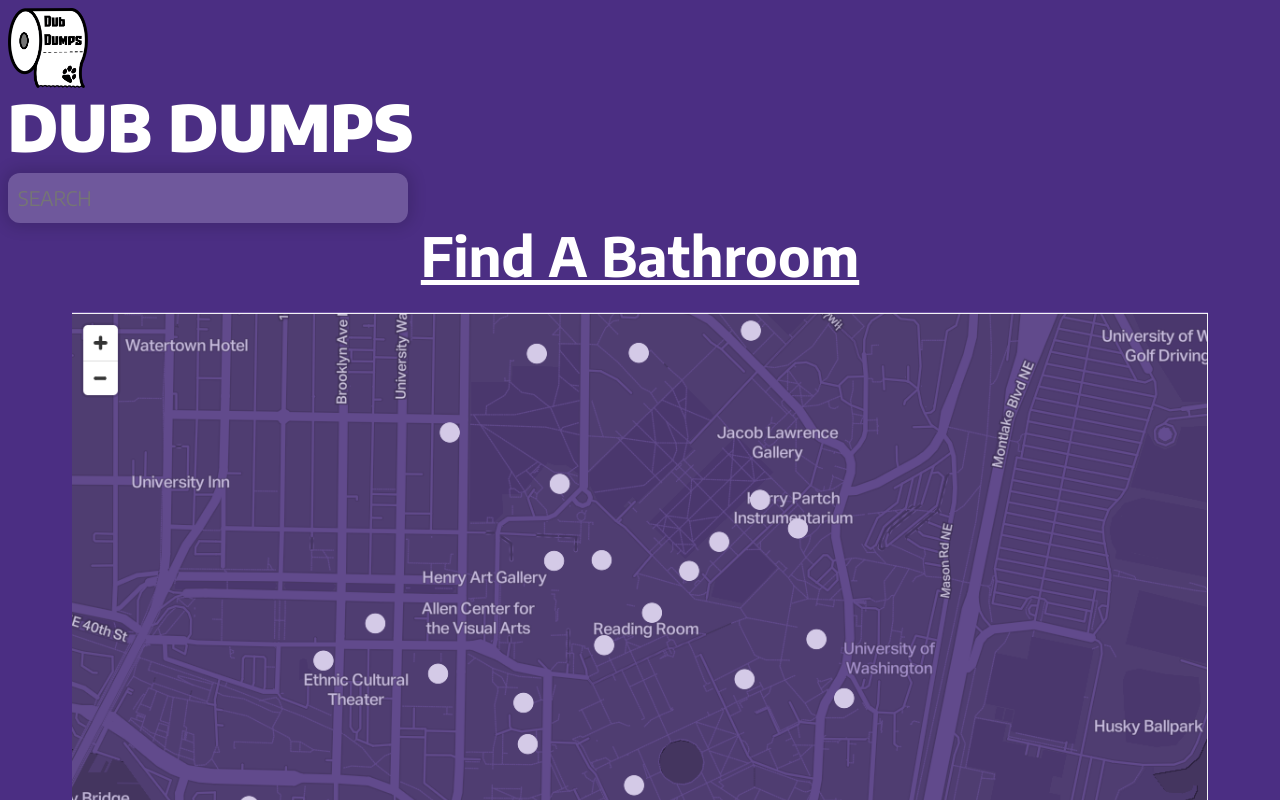
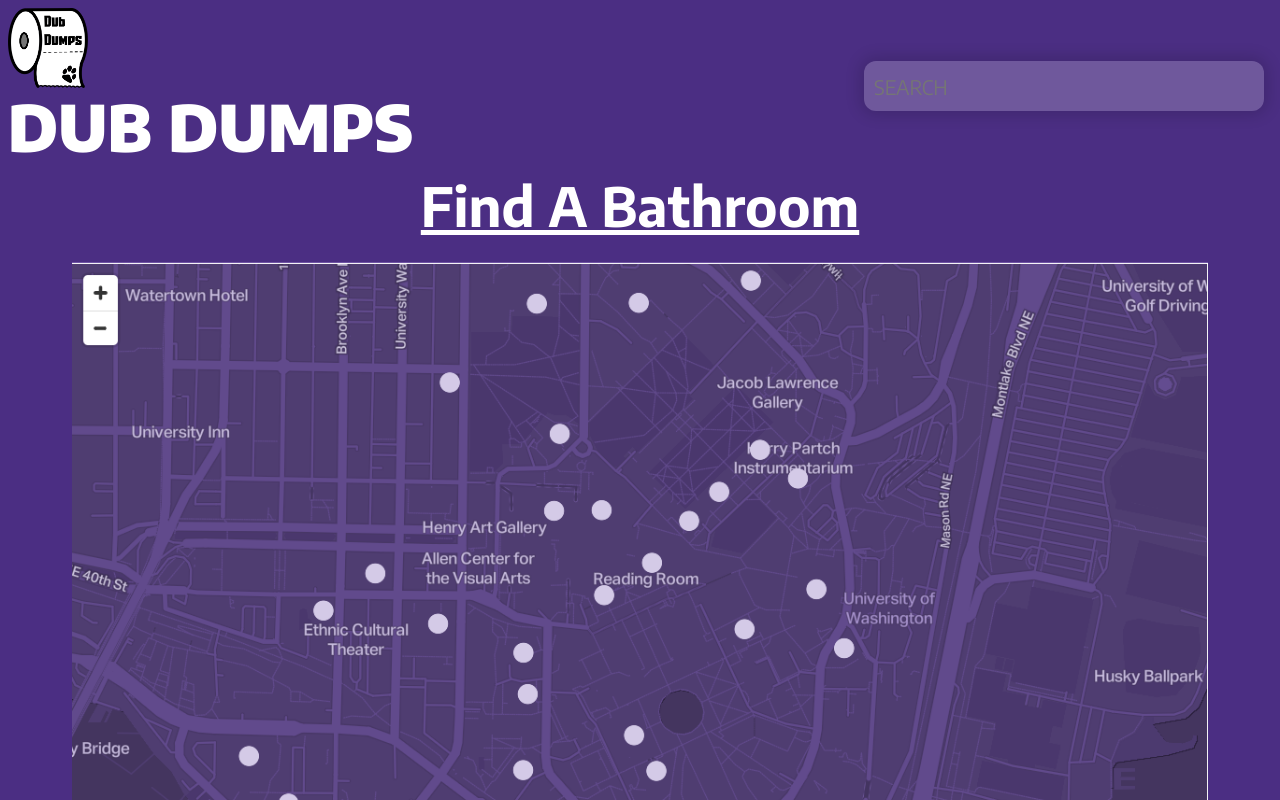
Before and after one commit to info340b-sp22/Dub-Dumps, a React (Create React App) app: page /search in a window 1280 px wide. Shown: the top 800 px of the page. Built offline with nearby package versions, Linux system fonts and the light colour scheme.

Commit message:
fixed home page

```diff
--- a/src/Components/App.js
+++ b/src/Components/App.js
@@ -2,7 +2,6 @@
 import { BrowserRouter as Router, Routes, Route} from 'react-router-dom';
 import SearchPage from './SearchPage.js';
 import HomePage from './HomePage.js';
-import Header from './Header.js';
 import Footer from './Footer.js';
 
 function App(props) {
--- a/src/Components/Header.js
+++ b/src/Components/Header.js
@@ -8,6 +8,9 @@
                     <img src="img/logo.png" alt="Dub Dumps logo" className="logo" />
                     <h1 className="dub-dumps">DUB DUMPS</h1>
                 </div>
+                <div className="flex-container form">
+            <input type="text" placeholder="SEARCH" className="searchbar" />
+            </div>
             </header>
         </>
     )
--- a/src/Components/HomePage.js
+++ b/src/Components/HomePage.js
@@ -6,9 +6,6 @@
     return(
         <>
         <Header />
-        <div className="flex-container form">
-            <input type="text" placeholder="SEARCH" className="searchbar" />
-        </div>
         <Map />
         </>
     )
```
